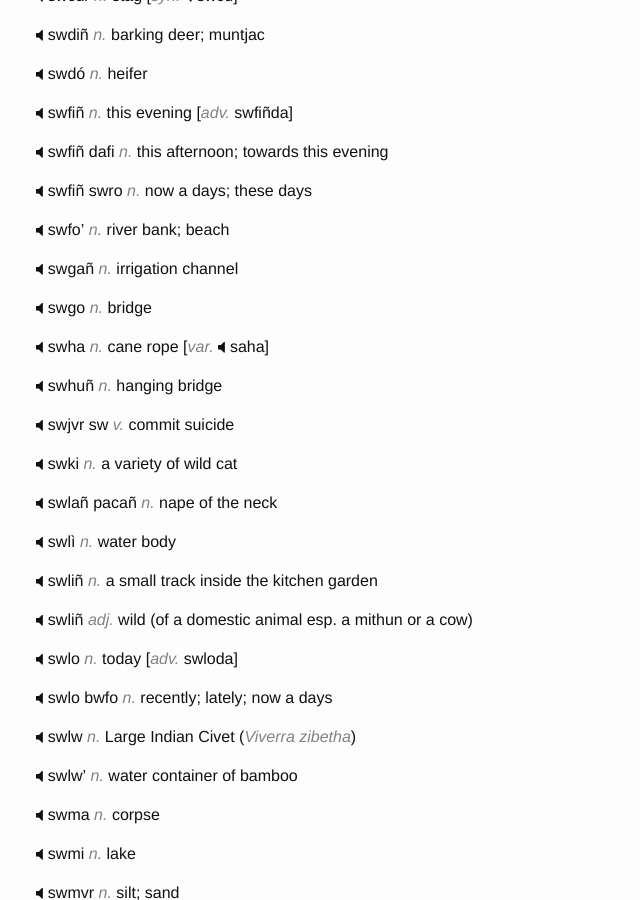
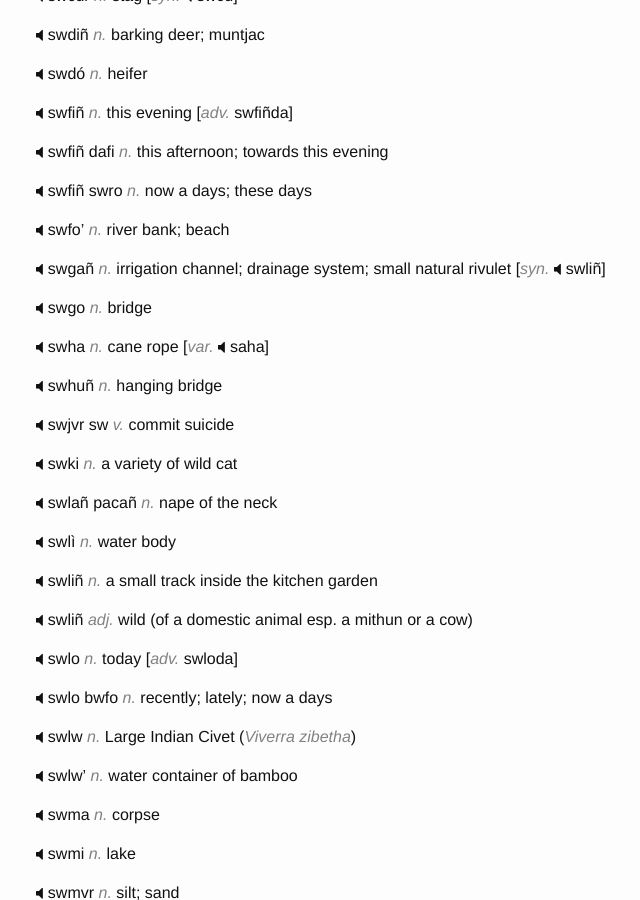
Before and after one commit to hacksparrow/language.apatani.org, a Jekyll site: the page built from dictionary/s.md, in a window 1280 px wide and 900 px high, scrolled down 8410 px. Shown: the whole window, without its empty margins (234-874 px from the left). Built offline with Jekyll 4.4.1, drawn with Linux system fonts in a browser that asks for light colours; nearby versions of some CDN libraries; comment, search, counter and statistics services are not loaded.

Commit message:
Update s.md

```diff
--- a/dictionary/s.md
+++ b/dictionary/s.md
@@ -436,7 +436,7 @@ __swfiñ swro__	_n._	now a days; these days
 
 __swfo'__	_n._	river bank; beach
 
-__swgañ__	_n._	irrigation channel
+__swgañ__	_n._	irrigation channel; drainage system; small natural rivulet [_syn._ swliñ]
 
 __swgo__	_n._	bridge
 
```
